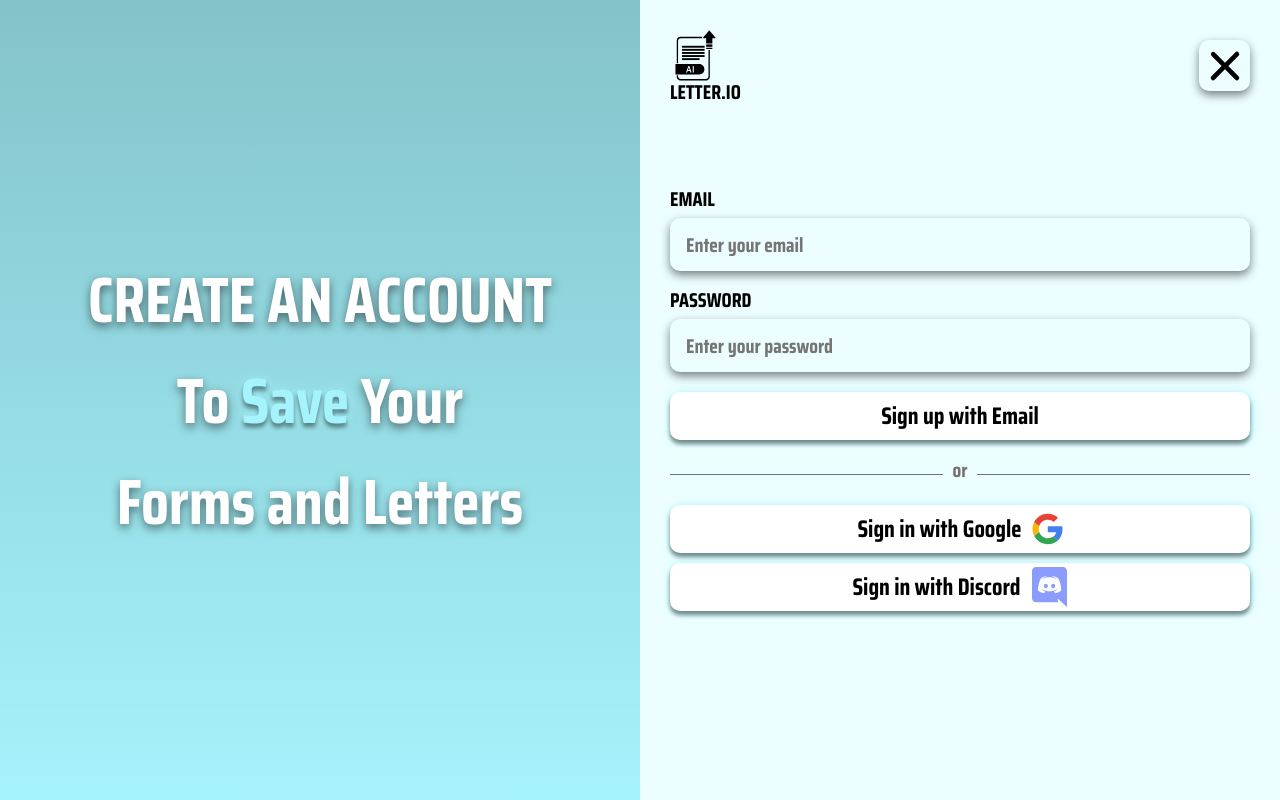
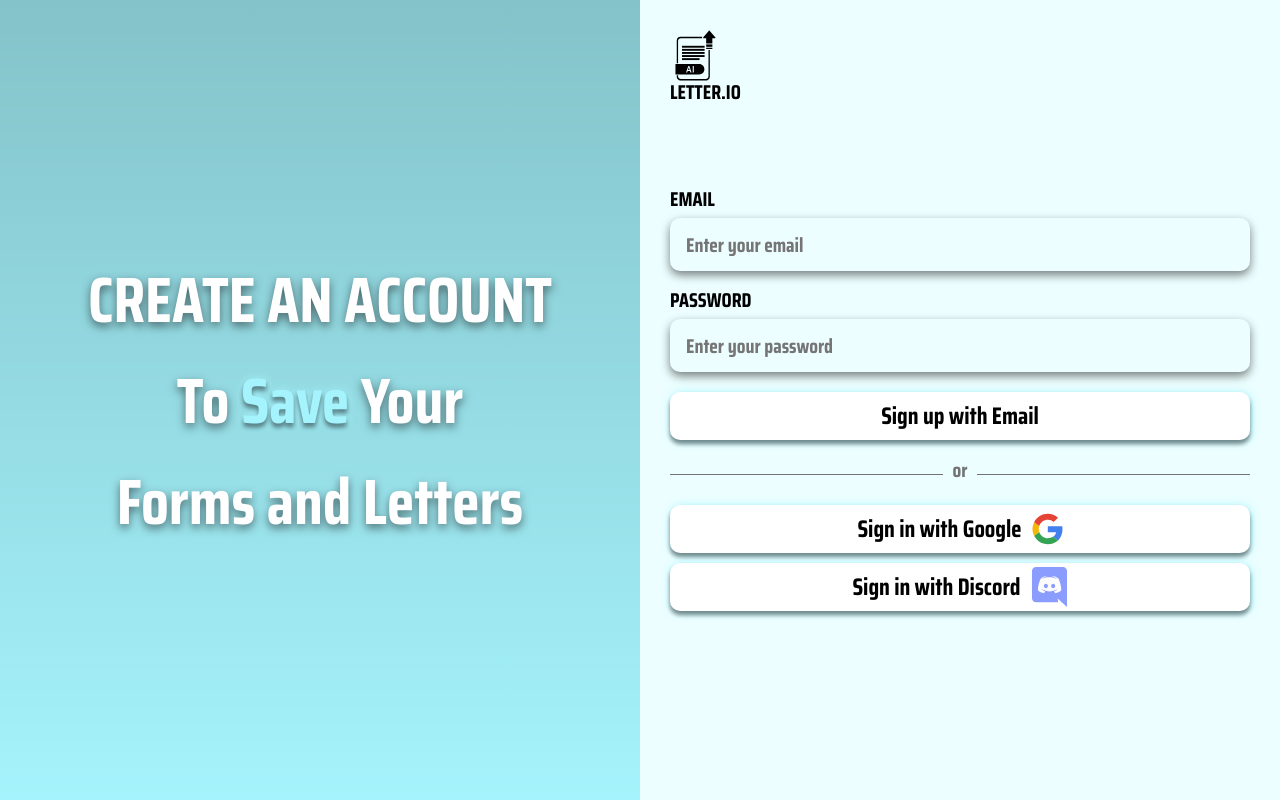
Before and after one commit to pophero110/letterio-web, a Next.js app: page /auth/signin in a window 1280 px wide. Built offline with nearby package versions, Linux system fonts and the light colour scheme.

Commit message:
signin redirect

```diff
--- a/src/pages/auth/signin.js
+++ b/src/pages/auth/signin.js
@@ -1,5 +1,5 @@
 import Logo from '../../components/logo';
-import { RemoveButton, Input } from '../../components/letterForm';
+import { Input } from '../../components/letterForm';
 import Button from '../../components/button';
 import Link from 'next/link';
 import { signIn } from 'next-auth/react';
@@ -91,11 +91,6 @@ export default function Signin() {
 								</div>
 							</Link>
 						</div>
-						<div>
-							<Link href={'/'}>
-								<RemoveButton></RemoveButton>
-							</Link>
-						</div>
 					</div>
 					<div>
 						<div
@@ -158,7 +153,9 @@ export default function Signin() {
 								marginTop: '3rem',
 							}}>
 							<Button
-								onClickHandler={() => signIn('google')}
+								onClickHandler={() =>
+									signIn('google', { callbackUrl: '/' })
+								}
 								width={'100%'}
 								height={'4.8rem'}
 								fontSize={'2.4rem'}
@@ -194,7 +191,9 @@ export default function Signin() {
 
 						<div>
 							<Button
-								onClickHandler={() => signIn('discord')}
+								onClickHandler={() =>
+									signIn('discord', { callbackUrl: '/' })
+								}
 								width={'100%'}
 								height={'4.8rem'}
 								fontSize={'2.4rem'}
```
